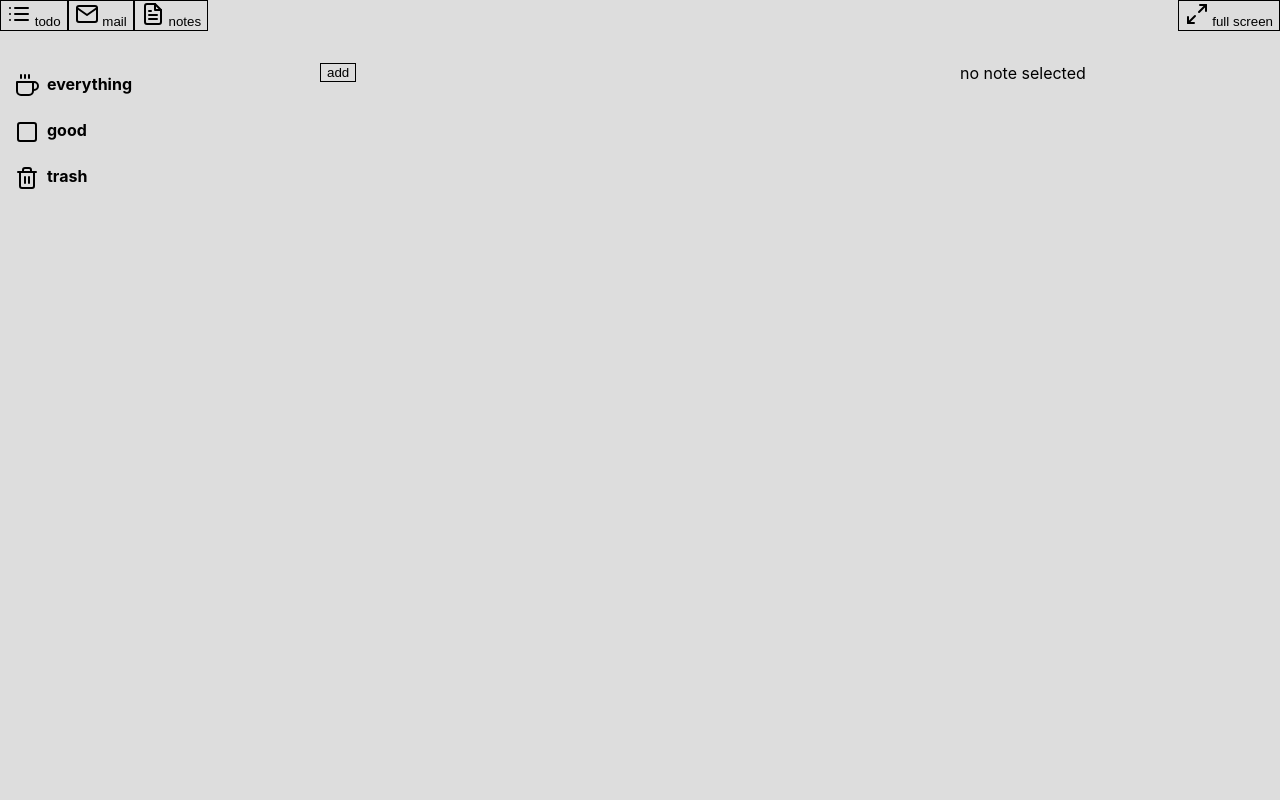
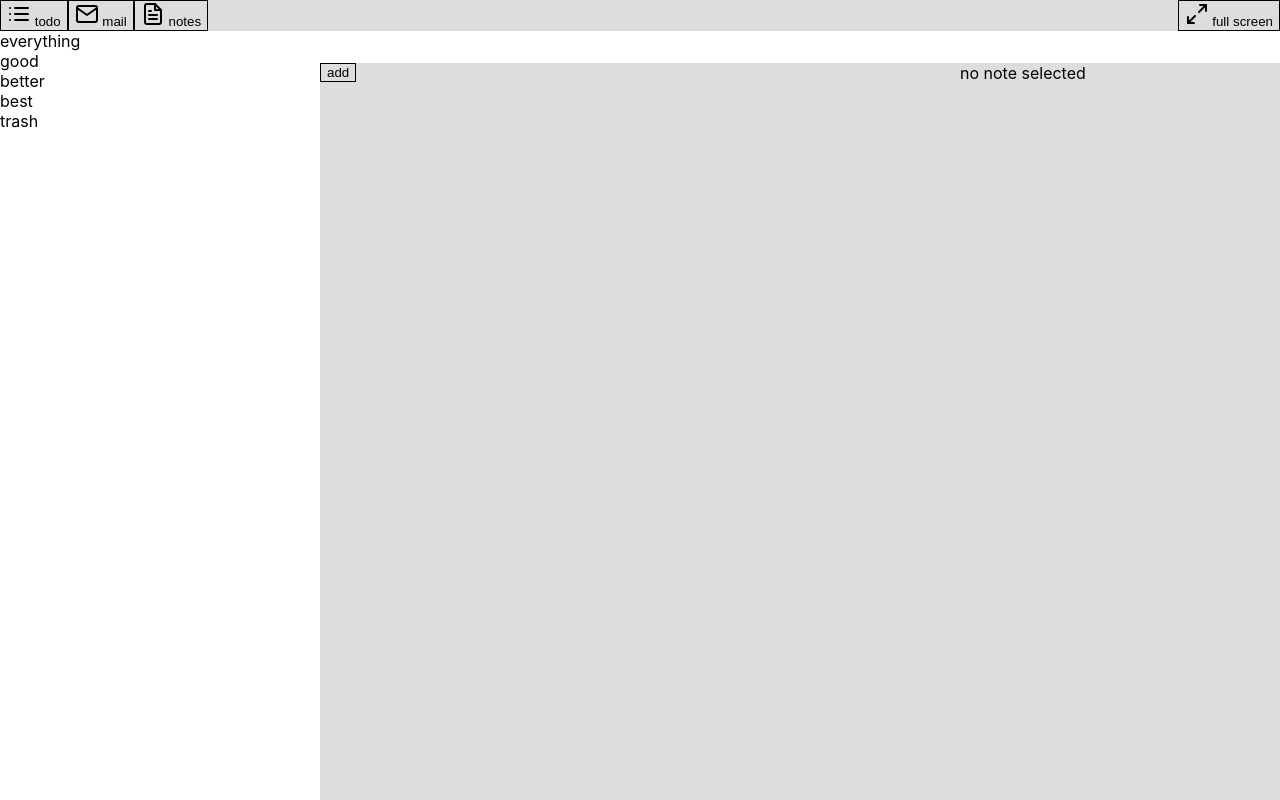
Before and after one commit to joshmarinacci/todomanager, a React (Create React App) app: page / in a window 1280 px wide. Built offline with nearby package versions, Linux system fonts and the light colour scheme.

Commit message:
first work on storage 2

```diff
--- /dev/null
+++ b/src/common/storage2.js
@@ -0,0 +1,137 @@
+/*
+* Schema to define tables
+* API to Create, update, delete objects. never modify objects directly
+    * (freeze them somehow?)
+* Create a draft object that can be manipulated before committing.
+* Auto-save and load from local storage
+* Hook to log all changes or do remote syncing
+* Listen for changes on one object, query, or whole DB.
+* Hooks to use particular class for table of objects
+* Special types for sort order that handles movement for you
+* Queries have updatable parameters
+ */
+
+import {createContext, useEffect, useState} from 'react'
+import * as localforage from "localforage"
+
+const ID_COUNTER_KEY = 'ID_COUNTER'
+export class Storage {
+    constructor() {
+        this.tables = {}
+        this.lf = localforage
+        this._idcount = 0
+        this.data = {}
+        this.queries = []
+    }
+    log(...args) {
+        console.log("STORAGE",...args)
+        console.log("queries",this.queries.length)
+    }
+    defineTable({name,schema}) {
+        this.log("making a table",name)
+        this.tables[name] = {
+            name:name,
+            schema:schema
+        }
+    }
+    init(prefix,generator) {
+        this.prefix = prefix
+        return this.lf.getItem(prefix+'data').then((data)=>{
+            if(data) {
+                this.log("loaded the old table data",data)
+                this.data = data
+            } else {
+                this.log("no existing data. calling generator")
+                generator(this)
+            }
+            return this.lf.getItem(ID_COUNTER_KEY).then(count=>{
+                this.log("loaded the id counter",count)
+                if(count) this._idcount = count
+            })
+        })
+    }
+    _accessTableData(name) {
+        if(!this.tables[name]) throw new Error(`no table defined for ${name}`)
+        if(!this.data[name]) this.data[name] = []
+        return this.data[name]
+    }
+    makeObject(table, data) {
+        this.log('making object in table',table)
+        const tdata = this._accessTableData(table)
+        const newObj = {}
+        Object.keys(data).forEach(key=>{
+            const val = data[key]
+            newObj[key] = val
+            // this.log(`set ${key} = ${val}`)
+        })
+        this._idcount++
+        newObj._id = this._idcount
+        tdata.push(newObj)
+        this.queries.forEach(q=> q.updateIfMatch(table,newObj))
+        return newObj
+    }
+
+    createEmptyQuery() {
+        return new EmptyQuery()
+    }
+
+    createQuery(opts) {
+        const q = new StorageQuery(this,opts)
+        this.queries.push(q)
+        return q
+    }
+}
+
+class EmptyQuery {
+    results() { return [] }
+    on() {}
+    off() {}
+}
+
+class StorageQuery {
+    constructor(storage,opts) {
+        this.storage = storage
+        this.listeners = []
+        this.storage.log("making a storage query from opts",opts)
+        if(!opts.table) throw new Error("query must include a table")
+        this.table = opts.table
+        if(!opts.find) throw new Error("query must have a find")
+        this.find = opts.find
+        this.storage.log(`made new query in table ${opts.table} with results`,this.results().length)
+    }
+
+    results() {
+        const data = this.storage._accessTableData(this.table)
+        return data.filter(this.find)
+    }
+    on(cb) {
+        this.listeners.push(cb)
+    }
+    off(cb) {
+        this.listeners = this.listeners.filter(c => c !== cb)
+    }
+    updateIfMatch(table,obj) {
+        if(this.table !== table) return console.log("different table",table)
+        this.listeners.forEach(cb => cb(this))
+    }
+}
+
+export function useQuery (query) {
+    const [items, setItems] = useState(query ? query.results() : [])
+    useEffect(() => {
+        console.log("updating the use query")
+        setItems(query ? query.results() : [])
+        const update = () => setItems(query.results())
+        if (query) query.on(update)
+        return () => {
+            console.log("removing the use query")
+            if (query) query.off(update)
+        }
+    }, [query])
+    return items
+}
+
+
+export const SortOrder = "SortOrder"
+
+export const StorageContext = createContext()
--- a/src/notes/notesapp.js
+++ b/src/notes/notesapp.js
@@ -1,45 +1,71 @@
-import {QueryStorage, StorageContext, useQuery} from '../common/storage.js'
-import {ActionContext, AM, ShortcutsPanel} from '../common/actions.js'
-import {FocusContext, FocusManager, Toolbar, VBox} from '../common/layout.js'
-import React, {useContext, useState} from 'react'
-import {ProjectsListView} from '../todo/projects.js'
+import {SortOrder, StorageContext, Storage, useQuery} from '../common/storage2.js'
+import {ActionContext, AM} from '../common/actions.js'
+import {FocusContext, FocusManager, HBox, makeClassNames, VBox} from '../common/layout.js'
+import React, {useContext, useEffect, useState} from 'react'
 import './notes.css'
 import {NoteEditor, NotesListView} from './notes.js'
 
+const storage = new Storage()
+const PROJECT = storage.defineTable({
+    name:'project',
+    schema: {
+        title:{
+            type:String,
+            default:'untitled'
+        },
+        deleted:{
+            type:Boolean,
+            default:false,
+        },
+        special:{
+            type:Boolean,
+            default:false,
+        },
+    },
+})
+const NOTE = storage.defineTable({
+    name:'note',
+    schema: {
+        title:{
+            type:String,
+            default:'untitled',
+        },
+        body:{
+            type:String,
+            default:'empty',
+        },
+        deleted:{
+            type:Boolean,
+            default:false,
+        },
+        order: {
+            type:SortOrder,
+            default:false,
+        },
+        lastEdited:{
+            type:Date,
+            default:()=>Date.now(),
+        },
+        project:PROJECT,
+    }
+})
+function generate(storage) {
+    console.log("making new data in storage")
+    storage.makeObject('project',{title:'everything', special:true})
+    const good = storage.makeObject('project',{title:'good',special:false})
+    storage.makeObject('project',{title:'better',special:false})
+    const best = storage.makeObject('project',{title:'best',special:false})
+    storage.makeObject('project',{title:'trash',special:true})
+    storage.makeObject('note',   {title:'first object', body:'cool note', deleted:false, lastEdited: Date.now(), project:good})
+    storage.makeObject('note',   {title:'second object', body:'cool note', deleted:false, lastEdited: Date.now(), project:good})
+    storage.makeObject('note',   {title:'third object', body:'cool note', deleted:false, lastEdited: Date.now(), project:best})
+}
+storage.init("notes",generate).then(()=>{
+    console.log("storage is loaded")
+})
+
+
 export const NotesApp = () => {
-    const storage = new QueryStorage("notes")
-    function makeInitialData() {
-        storage.insert('projects', {title: 'everything', special: true})
-        const good = storage.insert('projects', {title: 'good'})
-        storage.insert('projects', {title: 'trash', special: true})
-        storage.insert("notes", {
-            id: 1,
-            title: 'first, that I can forget',
-            body: 'this is some notes: https://www.mozilla.com/',
-            tags: ['foo'],
-            sortOrder: Math.floor(Math.random()*10*1000*1000),
-            deleted: false,
-            project: good.id
-        })
-    }
-    storage.load().then(()=>{
-        if(storage.isEmpty()) makeInitialData()
-        const projs = storage.findAll('projects',()=>true)
-        projs.forEach((proj) => {
-            if(proj.title === 'trash') return proj.sortOrder = Number.MAX_SAFE_INTEGER
-            if(!('sortOrder' in proj)) {
-                proj.sortOrder = Math.floor(Math.random()*10*1000*1000)
-            }
-        })
-
-        const notes = storage.findAll('notes',()=>true)
-        notes.forEach(note => {
-            if(!('lastEditedTimestamp' in note)) {
-                note.lastEditedTimestamp = Date.now()
-            }
-        })
-        storage.save()
-    })
     AM.registerKeys([
 
         //navigation
@@ -75,38 +101,66 @@ export const NotesApp = () => {
     </ActionContext.Provider>
 }
 
+const CSS = makeClassNames
+
+const ProjectsListView = ({query, proj, setProj}) => {
+    const projects = useQuery(query)
+    return <div className={"left-panel"}>
+        {projects.map((p,i)=>{
+            const selected = (p === proj)
+            return <div key={i}
+                         className={CSS({selected,hbox:true})}
+                         onClick={()=>setProj(p)}>
+                {p.title}
+            </div>
+        })}
+    </div>
+}
+
 const NotesAppContent = ()=>{
     const storage = useContext(StorageContext)
-    const [selectedProject,setSelectedProject] = useState(null)
-    const [query,setQuery] = useState(()=>{
-        return storage.createQuery('notes',(it)=>(selectedProject && it.project === selectedProject.id))
+    const byLastEdited = (a,b)=> a.lastEdited-b.lastEdited
+    function calcNewQuery(proj) {
+        if(!proj) return storage.createEmptyQuery()
+        if(!proj.special) {
+            return storage.createQuery({
+                table:'note',
+                find:n => n.project === proj,
+                sort:byLastEdited,
+            })
+        }
+
+        if(proj.title === 'everything') return storage.createQuery({
+            table:'note',
+            find: n=> true,
+            sort:byLastEdited,
+        })
+
+        if(proj.title === 'trash') return storage.createQuery({
+            table:'note',
+            find:n => n.deleted,
+            sort:byLastEdited,
+        })
+        return storage.createEmptyQuery()
+    }
+    const [proj,setProj] = useState(null)
+    const [query,setQuery] = useState(calcNewQuery(null))
+    const [selectedNote, setSelectedNote] = useState(null)
+
+    const [allProjects] = useState(()=>{
+        return storage.createQuery({
+            table:'project',
+            find: p => true,
+        })
     })
-    const [selectedNote, setSelectedNote] = useState(null)
-    const changeSelectedProject = (project) => {
-        setSelectedProject(project)
-        if(project.special) {
-            if(project.title === 'everything') return setQuery(storage.createQuery('notes', () => true))
-            if(project.title === 'trash') return setQuery(storage.createQuery(
-                'notes',
-                it => it.deleted === true, // all deleted notes
-                (a,b)=>a.lastEditedTimestamp-b.lastEditedTimestamp // sort by last modified
-                ))
-        } else {
-            return setQuery(storage.createQuery('notes',
-                (it)=>it.project===project.id  , // only notes in the current project
-                (a,b)=>a.lastEditedTimestamp-b.lastEditedTimestamp)) // sort by last modified
-        }
+
+    const changeSelectedProject = (newProj) => {
+        setProj(newProj)
+        setQuery(calcNewQuery(newProj))
     }
     return <VBox className={'notesapp-grid'}>
-        <Toolbar className={'grid-toolbar'}>
-            {/*<SearchBox searching={searching} setSearching={endSearching} setQuery={setQuery}/>*/}
-        </Toolbar>
-        <ProjectsListView selectedProject={selectedProject} setSelectedProject={changeSelectedProject} nextFocusTarget={"notes"}/>
-        <NotesListView query={query} project={selectedProject} selectedNote={selectedNote} setSelectedNote={setSelectedNote}/>
+        <ProjectsListView query={allProjects} proj={proj} setProj={changeSelectedProject} nextFocusTarget={"notes"}/>
+        <NotesListView query={query} project={proj} selectedNote={selectedNote} setSelectedNote={setSelectedNote}/>
         <NoteEditor note={selectedNote}/>
-        {/*<VBox>*/}
-        {/*    <h3>Shortcuts</h3>*/}
-        {/*    <ShortcutsPanel/>*/}
-        {/*</VBox>*/}
     </VBox>
 }
```
